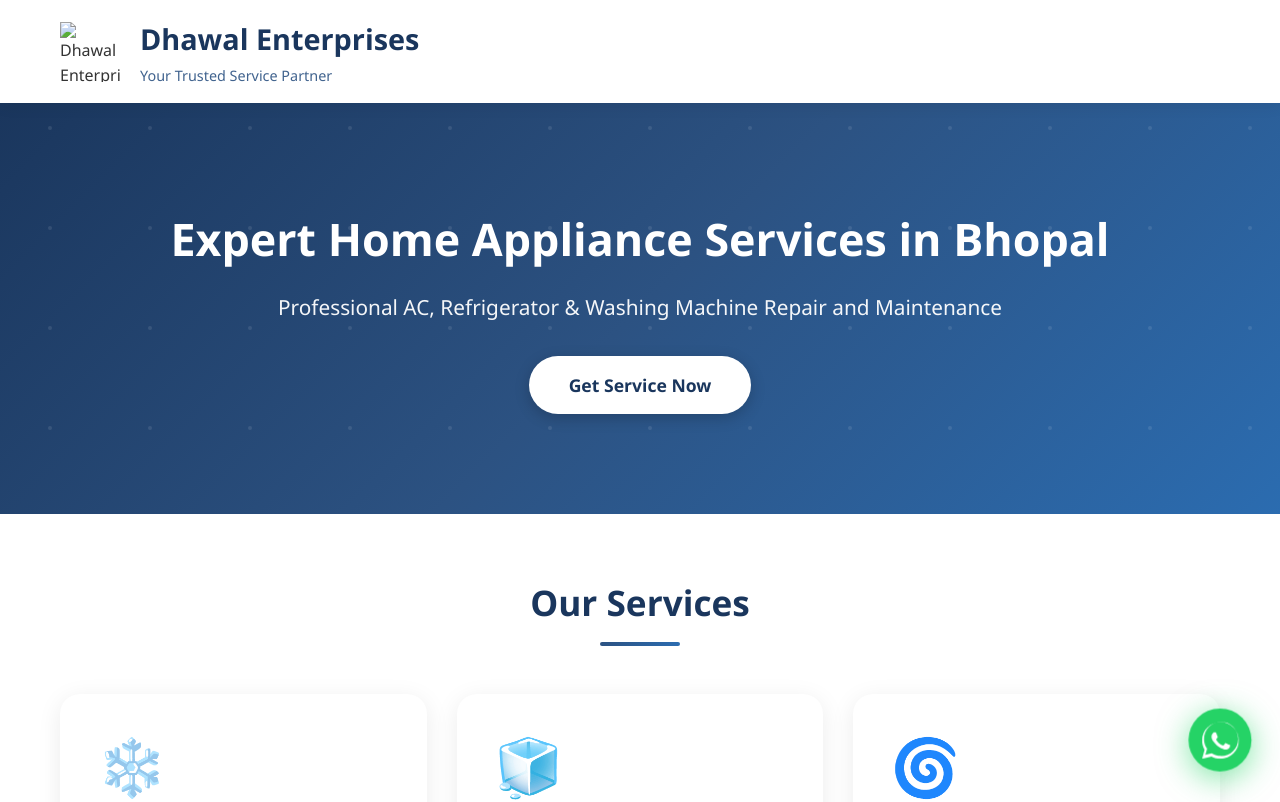
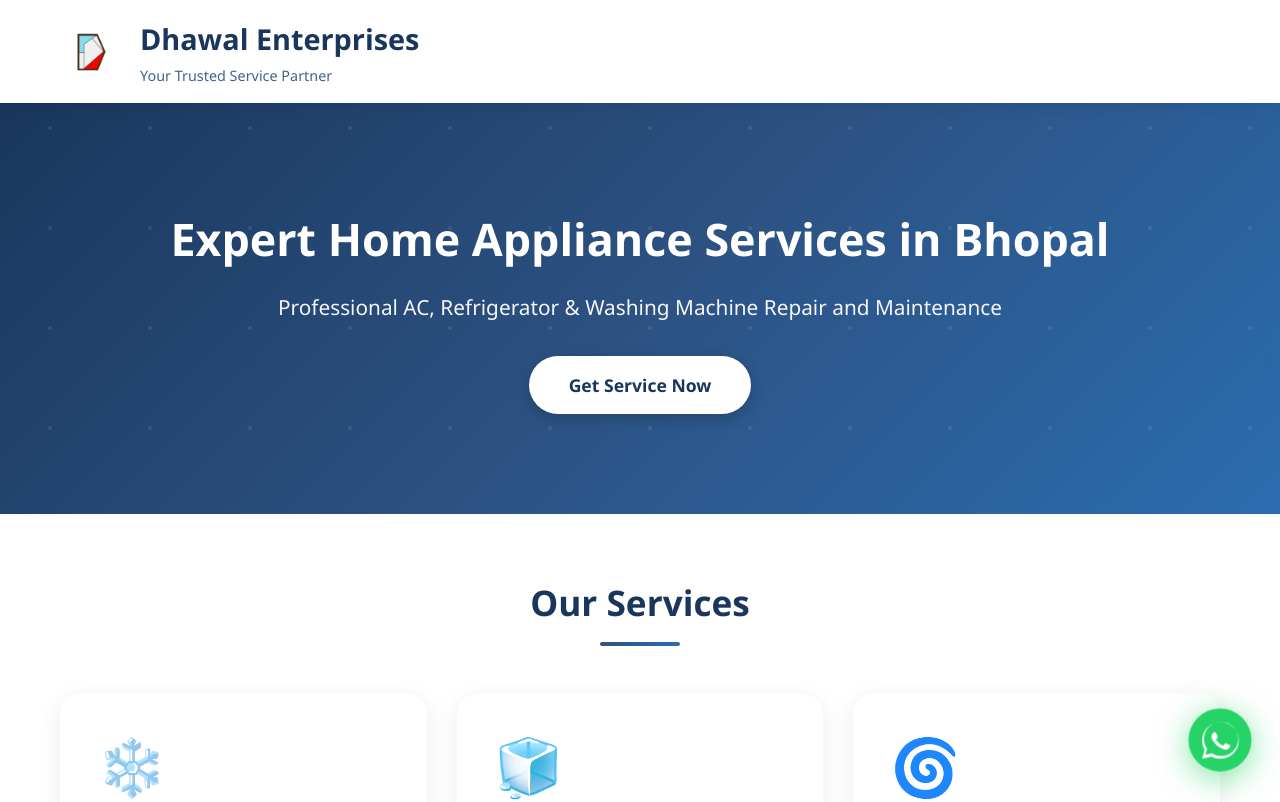
Before and after one commit to dhawalratnaparkhi/Dhawal-Enterprises-, a plain HTML site: page index.html in a window 1280 px wide. Shown: the top 802 px of the page. Drawn offline with Linux system fonts and the light colour scheme.

Commit message:
Update logo image source in index.html

```diff
--- a/index.html
+++ b/index.html
@@ -397,7 +397,7 @@
     <header class="header">
         <div class="header-content">
             <div class="logo">
-                <img src="your-logo.png" alt="Dhawal Enterprises Logo" class="logo-img">
+                <img src="logo.png" alt="Dhawal Enterprises Logo" class="logo-img">
                 <div class="logo-text">
                     <h1>Dhawal Enterprises</h1>
                     <p>Your Trusted Service Partner</p>
```
